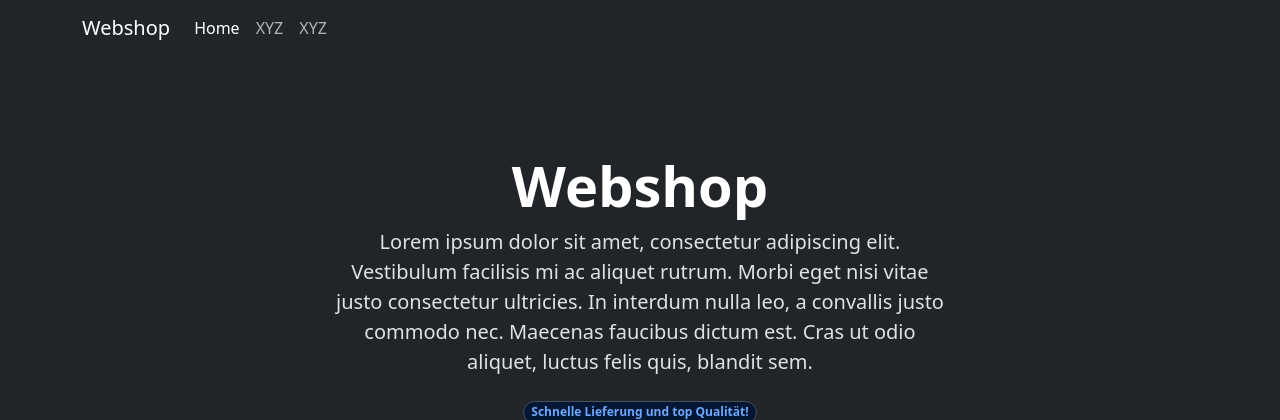
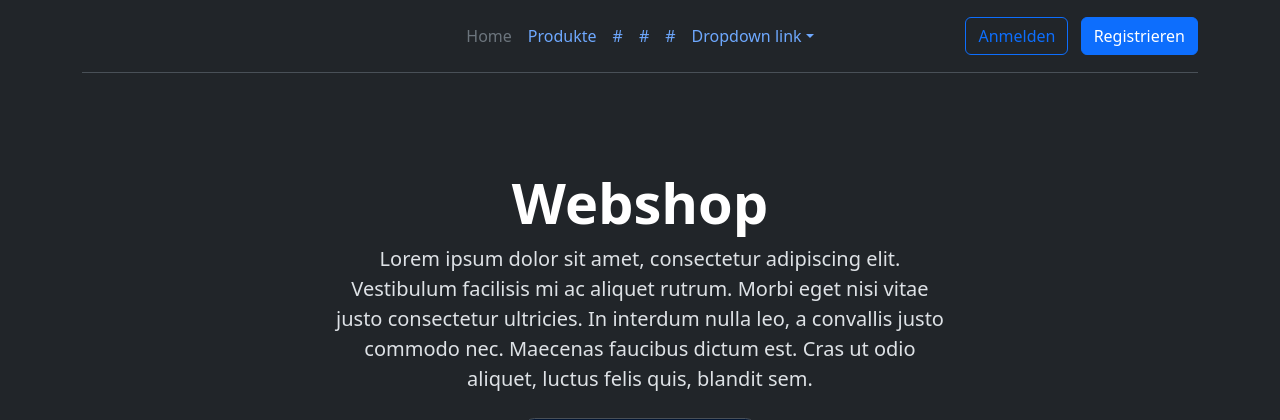
Before and after one commit to sventurbo/webshop, a PHP site: page /index.php in a window 1280 px wide. Shown: the top 420 px of the page. Run offline with PHP 8.4, Linux system fonts and the light colour scheme.

Commit message:
neuer header

```diff
--- a/header.php
+++ b/header.php
@@ -1,59 +1,35 @@
-<header>
-            <nav
-                class="navbar navbar-expand-sm navbar"
-            >
-                <div class="container">
-                    <a class="navbar-brand" href="/">Webshop</a>
-                    <button
-                        class="navbar-toggler d-lg-none"
-                        type="button"
-                        data-bs-toggle="collapse"
-                        data-bs-target="#collapsibleNavId"
-                        aria-controls="collapsibleNavId"
-                        aria-expanded="false"
-                        aria-label="Toggle navigation"
-                    >
-                        <span class="navbar-toggler-icon"></span>
-                    </button>
-                    <div class="collapse navbar-collapse" id="collapsibleNavId">
-                        <ul class="navbar-nav me-auto mt-2 mt-lg-0">
-                            <li class="nav-item">
-                                <a class="nav-link active" href="/" aria-current="page"
-                                    >Home
-                                    <span class="visually-hidden">(current)</span></a
-                                >
-                            </li>
-                            <li class="nav-item">
-                                <a class="nav-link" href="#">XYZ</a>
-                            </li>
-                            <li class="nav-item">
-                                <a class="nav-link" href="#">XYZ</a>
-                            </li>
-                            <!-- <li class="nav-item dropdown">
-                                <a
-                                    class="nav-link dropdown-toggle"
-                                    href="#"
-                                    id="dropdownId"
-                                    data-bs-toggle="dropdown"
-                                    aria-haspopup="true"
-                                    aria-expanded="false"
-                                    >Dropdown</a
-                                >
-                                <div
-                                    class="dropdown-menu"
-                                    aria-labelledby="dropdownId"
-                                >
-                                    <a class="dropdown-item" href="#"
-                                        >Action 1</a
-                                    >
-                                    <a class="dropdown-item" href="#"
-                                        >Action 2</a
-                                    >
-                                </div>
-                            </li> -->
-                        </ul>
-                    </div>
-                </div>
-            </nav>
 
-        </header>
+<nav>
+    <div class="container">
+    <header class="d-flex flex-wrap align-items-center justify-content-center justify-content-md-between py-3 mb-4 border-bottom">
+      <div class="col-md-3 mb-2 mb-md-0">
+        <a href="/" class="d-inline-flex link-body-emphasis text-decoration-none">
+          <svg class="bi" width="40" height="32" role="img" aria-label="Bootstrap"><use xlink:href="#bootstrap"></use></svg>
+        </a>
+      </div>
+
+      <ul class="nav col-12 col-md-auto mb-2 justify-content-center mb-md-0">
+        <li><a href="index.php" class="nav-link px-2 link-secondary">Home</a></li>
+        <li><a href="store.php" class="nav-link px-2">Produkte</a></li>
+        <li><a href="#" class="nav-link px-2">#</a></li>
+        <li><a href="#" class="nav-link px-2">#</a></li>
+        <li><a href="#" class="nav-link px-2">#</a></li>
+        <li><div class="dropdown">
+            <a href="#" class="nav-link px-2 dropdown-toggle" data-bs-toggle="dropdown" aria-expanded="false">
+                Dropdown link</a>
+
+            <ul class="dropdown-menu">
+                <li><a class="dropdown-item" href="#">Action</a></li>
+                <li><a class="dropdown-item" href="#">Another action</a></li>
+                <li><a class="dropdown-item" href="#">Something else here</a></li>
+            </ul>
+            </div></li>
+      </ul>
+
+      <div class="col-md-3 text-end">
+        <a href="login.php"><button type="button" class="btn btn-outline-primary me-2">Anmelden</button></a>
+        <a href="signup.php"><button type="button" class="btn btn-primary">Registrieren</button></a>
+      </div>
+    </header>
+  </div>
+</nav>
```
